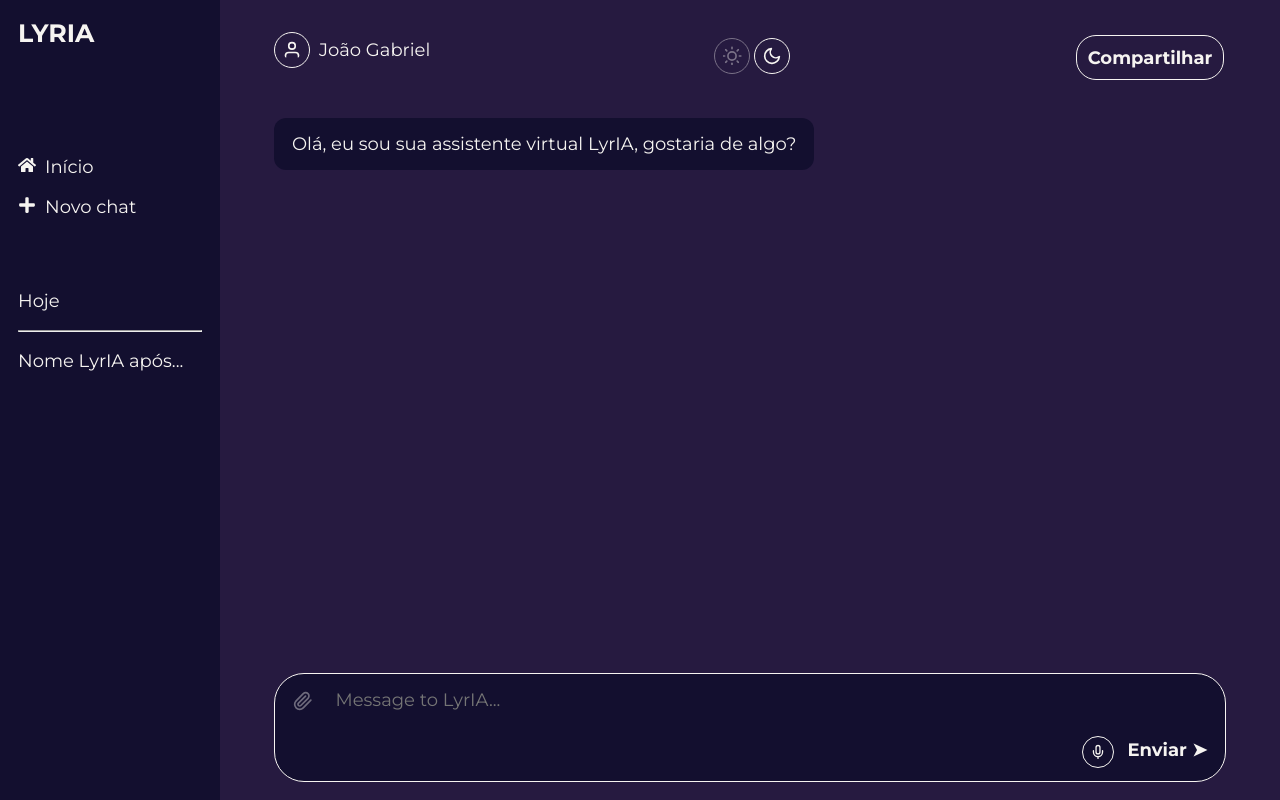
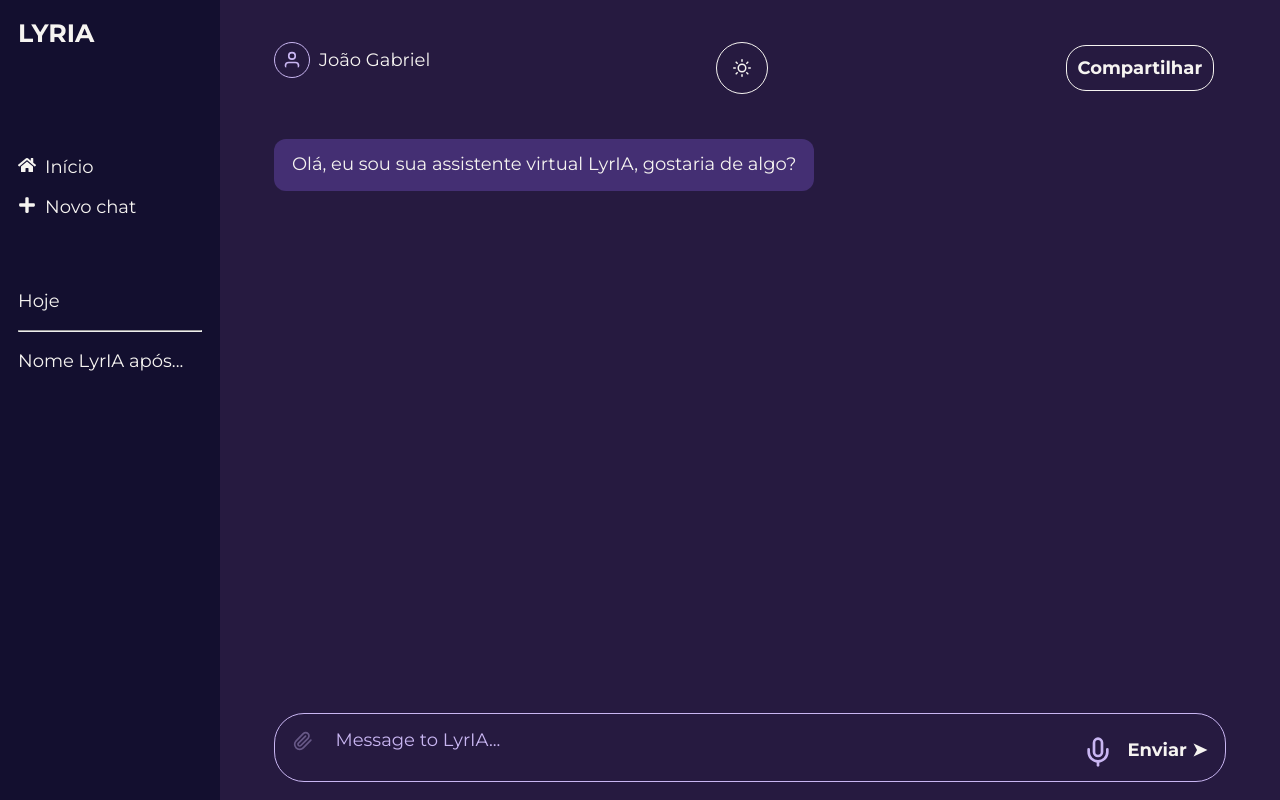
Before and after one commit to SENAISP-Unid601-Projetos/LyrIA, a React (Vite) app in the folder lyria-web/: page /chat in a window 1280 px wide. Built offline with nearby package versions, Linux system fonts and the light colour scheme.

Commit message:
Implementado temas no chat e estrutura a camada de API
- Sistema de temas claro/escuro para a interface do chat com a configuraçào de cores no css global
- Criei a configuração inicial da camada de service
- Integrado o uso de variáveis de ambiente (`.env`)

```diff
--- a/lyria-web/package.json
+++ b/lyria-web/package.json
@@ -10,6 +10,7 @@
     "preview": "vite preview"
   },
   "dependencies": {
+    "axios": "^1.11.0",
     "phosphor-react": "^1.4.1",
     "react": "^19.1.0",
     "react-dom": "^19.1.0",
--- a/lyria-web/src/assets/styles/global.css
+++ b/lyria-web/src/assets/styles/global.css
@@ -1,47 +1,77 @@
-@import url('https://fonts.googleapis.com/css2?family=Montserrat:ital,wght@0,100..900;1,100..900&display=swap');
+@import url("https://fonts.googleapis.com/css2?family=Montserrat:ital,wght@0,100..900;1,100..900&display=swap");
+
+/* ========================================================== */
+/* ARQUIVO DE CORES E TEMAS                                   */
+/* ========================================================== */
 
 :root {
   font-family: "Montserrat", sans-serif;
 
-  /* Tema Escuro (padrão) */
-  --color-white: #F6F4F1;
-  --color-light-purple: #C9B6F2;
-  --color-purpleV1: #6344A6;
-  --color-purpleV2: #442F73;
-  --color-dark-purple: #261A40;
-  --color-dark-purpleV2: #130F2F;
-  --color-dark-black: #0D0D0D;
+  /* ---------------------------------------------------------- */
+  /* 1. PALETA DE CORES GLOBAL (NÃO MUDA EM TODO O SITE)        */
+  /* ---------------------------------------------------------- */
+  --color-white: #f6f4f1;
+  --color-light-purple: #c9b6f2;
+  --color-purpleV1: #6344a6;
+  --color-purpleV2: #442f73;
+  --color-dark-purple: #261a40;
+  --color-dark-purpleV2: #130f2f;
+  --color-dark-black: #0d0d0d;
 
-  --text-on-purple: var(--color-white);
-  --icons-on-purple: var(--color-white);
-  --profile-text-color: var(--color-white);
+  /* ---------------------------------------------------------- */
+  /* 2. TEMA DO CHAT - DARK MODE                                */
+  /* ---------------------------------------------------------- */
+  --theme-background-page: var(--color-dark-purple);
+  --theme-background-sidebar: var(--color-dark-purpleV2);
+  --theme-background-header: var(--color-dark-purple);
+  --theme-background-input-container: var(--color-dark-purple);
+  --theme-background-input-field: var(--color-purpleV2);
+  --theme-background-message-user: var(--color-purpleV1);
+  --theme-background-message-bot: var(--color-purpleV2);
 
-  --color-sharebtntext: var(--color-white);
-  --color-sharebtnbackground: none;
-  --color-sharebtnborder: var(--color-white);
+  --theme-text-primary: var(--color-white);
+  --theme-text-secondary: var(--color-light-purple);
+  --theme-text-on-accent: var(--color-white);
+  --theme-text-placeholder: var(--color-light-purple);
+  --theme-profile-text: var(--color-white);
 
-  --color-whitetext:#F6F4F1;
+  --theme-icon-primary: var(--color-light-purple);
+  --theme-icon-theme-toggler: var(--color-white);
 
-  --color-chatinputclip:
+  --theme-button-share-text: var(--color-white);
+  --theme-button-share-background: transparent;
+  --theme-button-share-border: var(--color-white);
 }
 
+/* ---------------------------------------------------------- */
+/* 3. TEMA DO CHAT - LIGHT MODE                               */
+/* ---------------------------------------------------------- */
 [data-theme="light"] {
-  /* Tema Claro - Modificações específicas */
-  --color-white: #261A40; /* Texto principal */
-  --color-dark-purple: #F6F4F1; /* Fundo do chat */
-  --color-dark-purpleV2: #6344A6; /* Fundo de elementos roxos */
-  --color-purpleV2: #6344A6; /* Fundo mensagens usuário */
+  --theme-background-page: var(--color-white);
+  --theme-background-sidebar: var(--color-light-purple);
+  --theme-background-header: var(--color-white);
+  --theme-background-input-container: var(--color-white);
+  --theme-background-input-field: var(--color-white);
+  --theme-background-message-user: var(--color-purpleV1);
+  --theme-background-message-bot: var(--color-purpleV2);
 
-  /* Novas variáveis para tema claro */
-  --profile-text-color: #000000; /* Nome do usuário preto */
-  --theme-icons-color: #000000; /* Ícones de sol/lua pretos */
+  --theme-text-primary: var(--color-dark-purple);
+  --theme-text-secondary: var(--color-purpleV1);
+  --theme-text-on-accent: var(--color-white);
+  --theme-text-placeholder: var(--color-purpleV2);
+  --theme-profile-text: var(--color-dark-black);
 
-  --placeholder-color: #FFFFFF; /* Placeholder branco */
+  --theme-icon-primary: var(--color-purpleV1);
+  --theme-icon-theme-toggler: var(--color-dark-purple);
 
-  --color-sharebtntext: #F6F4F1;
-  --color-sharebtnbackground: #6344A6;
-  --color-sharebtnborder: none;
+  --theme-button-share-text: var(--color-white);
+  --theme-button-share-background: var(--color-purpleV1);
+  --theme-button-share-border: transparent;
 }
+
+/* ---------------------------------------------------------- */
+/* Regras CSS gerais */
+/* ---------------------------------------------------------- */
 * {
   margin: 0;
   font-size: 18px;
--- a/lyria-web/src/pages/ChatScreen/Styles/styles.css
+++ b/lyria-web/src/pages/ChatScreen/Styles/styles.css
@@ -1,17 +1,18 @@
 .chatbot-container {
   display: flex;
   height: 100vh;
-  color: var(--color-white);
+  background-color: var(--theme-background-page);
+  color: var(--theme-text-primary);
 }
 
 .sidebar {
   width: 220px;
-  background-color: var(--color-dark-purpleV2);
+  background-color: var(--theme-background-sidebar);
   display: flex;
   flex-direction: column;
   gap: 4rem;
   padding: 1rem;
-  color: var(--color-whitetext);
+  color: var(--theme-text-primary);
 }
 
 .sidebar nav {
@@ -40,9 +41,9 @@
   flex: 1;
   display: flex;
   flex-direction: column;
-  background-color: var(--color-dark-purple);
+  background-color: var(--theme-background-page);
   padding: 0 2rem;
-  color: var(--color-whitetext);
+  color: var(--theme-text-primary);
 }
 
 .chat-header {
@@ -50,56 +51,56 @@
   justify-content: space-between;
   align-items: center;
   padding: 1rem;
+  background-color: var(--theme-background-header);
 }
 
 .user-info {
   display: flex;
   align-items: center;
   gap: 0.5rem;
-  color:var(--profile-text-color)
+  color: var(--theme-profile-text);
 }
 
-.user-icon,
-.chat-actions-iconSun,
-.chat-actions-iconMoon {
-  border: 1px solid var(--color-white);
+.user-icon {
+  border: 1px solid var(--theme-icon-primary);
   border-radius: 100%;
   padding: 0.4rem;
-  color: var(--color-white);
+  color: var(--theme-icon-primary);
   font-size: 36px;
 }
 
-.chat-input-actions .icon{
-  border: 1px solid #F6F4F1;
+.theme-toggle-btn {
+  background: none;
+  border: 1px solid var(--theme-icon-theme-toggler);
+  color: var(--theme-icon-theme-toggler);
   border-radius: 100%;
-  padding: 0.4rem;
-  color: var(--color-white);
-  font-size: 36px;
+  cursor: pointer;
+  width: 52px;
+  height: 52px;
+  display: flex;
+  align-items: center;
+  justify-content: center;
+  font-size: 24px;
 }
 
-.chat-actions button,
 .share-btn {
   background: none;
   border: none;
   cursor: pointer;
-  padding: 0.1rem;
 }
 
 .share-btn p {
-  border: 1px solid var(--color-white);
-  background-color: var(--color-sharebtnbackground);
-  color: var(--color-sharebtntext);
+  border: 1px solid var(--theme-button-share-border);
+  background-color: var(--theme-button-share-background);
+  color: var(--theme-button-share-text);
   padding: 0.6rem;
   border-radius: 20px;
   font-size: 18px;
-}
-
-.share-btn {
   transition: transform 0.2s ease-in-out;
 }
 
-#btnShare:hover,
-#btnShare:focus {
+.share-btn:hover p,
+.share-btn:focus p {
   transform: scale(1.1);
   outline: none;
 }
@@ -119,15 +120,16 @@
   border-radius: 12px;
   line-height: 1.4;
   white-space: pre-line;
+  color: var(--theme-text-on-accent);
 }
 
 .message.bot {
   align-self: flex-start;
-  background-color: var(--color-dark-purpleV2);
+  background-color: var(--theme-background-message-bot);
 }
 
 .message.user {
-  background-color: var(--color-purpleV2);
+  background-color: var(--theme-background-message-user);
   align-self: flex-end;
 }
 
@@ -138,8 +140,8 @@
   gap: 0.75rem;
   margin: 1rem;
   padding: 0.75rem 1rem;
-  background-color: var(--color-dark-purpleV2);
-  border: 1px solid var(--color-white);
+  background-color: var(--theme-background-input-container);
+  border: 1px solid var(--theme-icon-primary);
   border-radius: 30px;
 }
 
@@ -149,15 +151,19 @@
   border: none;
   outline: none;
   resize: none;
-  color: var(--color-white);
+  color: var(--theme-text-primary);
   font-size: 1rem;
   line-height: 1;
   padding: 0.2rem 7rem 0.2rem 0.5rem;
-  min-height: 80px;
+  min-height: 40px;
+}
+
+.chat-input-container textarea::placeholder {
+  color: var(--theme-text-placeholder);
 }
 
 .chat-input-container .icon {
-  color: #F6F4F1;
+  color: var(--theme-icon-primary);
   font-size: 1.25rem;
   cursor: pointer;
   margin-top: 0.2rem;
@@ -175,7 +181,7 @@
 .chat-input-container button {
   background-color: transparent;
   border: none;
-  color:#F6F4F1;
+  color: var(--theme-text-primary);
   cursor: pointer;
   font-size: 1rem;
   font-weight: bold;
@@ -201,7 +207,8 @@
   transition: all 0.3s ease-in-out;
 }
 
-#micIcon:hover,#btnSend:hover {
+#micIcon:hover,
+#btnSend:hover {
   transform: scale(1.1);
 }
 
@@ -232,7 +239,7 @@
   }
 }
 
-.chat-input-container.is-typing .chat-input-actions button {
+.chat-input-container.is-typing #btnSend {
   animation: pulse 1.5s infinite ease-in-out;
 }
 
@@ -252,7 +259,7 @@
   padding: 0.75rem 1rem;
   margin-left: 0.5rem;
   border-radius: 12px;
-  background-color: var(--color-dark-purpleV2);
+  background-color: var(--theme-background-message-bot);
 }
 
 .typing-indicator span {
@@ -260,7 +267,7 @@
   width: 8px;
   height: 8px;
   margin: 0 2px;
-  background-color: #a9a5b8;
+  background-color: var(--theme-text-secondary);
   border-radius: 50%;
   animation: bounce-dot 1.4s infinite ease-in-out both;
 }
--- a/lyria-web/src/pages/ChatScreen/index.jsx
+++ b/lyria-web/src/pages/ChatScreen/index.jsx
@@ -4,7 +4,7 @@ import { FaHome, FaPlus } from "react-icons/fa";
 import { FiSun, FiMoon, FiUser } from "react-icons/fi";
 import { LuPaperclip, LuMic } from "react-icons/lu";
 import AnimatedBotMessage from "../../components/AnimatedBotMessage";
-import { Link } from 'react-router-dom';
+import { Link } from "react-router-dom";
 
 const knowledgeBase = {
   "melhor turma":
@@ -26,7 +26,7 @@ const knowledgeBase = {
 };
 
 function Chatbot() {
-  const [theme, setTheme] = useState('dark');
+  const [theme, setTheme] = useState("dark");
   const [messages, setMessages] = useState([
     {
       id: "initial-message",
@@ -39,11 +39,11 @@ function Chatbot() {
   const messagesEndRef = useRef(null);
 
   const toggleTheme = () => {
-    setTheme(prevTheme => prevTheme === 'dark' ? 'light' : 'dark');
+    setTheme((prevTheme) => (prevTheme === "dark" ? "light" : "dark"));
   };
 
   useEffect(() => {
-    document.documentElement.setAttribute('data-theme', theme);
+    document.documentElement.setAttribute("data-theme", theme);
   }, [theme]);
 
   const scrollToBottom = () => {
@@ -100,8 +100,8 @@ function Chatbot() {
     <div className="chatbot-container">
       <aside className="sidebar">
         <Link to="/">
-          <h2> LYRIA</h2>
-        </ Link>
+          <h2>LYRIA</h2>
+        </Link>
         <nav>
           <Link to="/">
             <div>
@@ -127,11 +127,9 @@ function Chatbot() {
             <span>João Gabriel</span>
           </div>
           <div className="chat-actions">
-            <button onClick={toggleTheme}>
-              <FiSun className="chat-actions-iconSun" style={{ opacity: theme === 'light' ? 1 : 0.4 }} />
-            </button>
-            <button onClick={toggleTheme}>
-              <FiMoon className="chat-actions-iconMoon" style={{ opacity: theme === 'dark' ? 1 : 0.4 }} />
+            {/* BOTÃO DE TEMA SIMPLIFICADO */}
+            <button onClick={toggleTheme} className="theme-toggle-btn">
+              {theme === "dark" ? <FiSun /> : <FiMoon />}
             </button>
           </div>
           <button className="share-btn" id="btnShare">
@@ -166,7 +164,7 @@ function Chatbot() {
           <div ref={messagesEndRef} />
         </div>
         <footer className={`chat-input-container ${input ? "is-typing" : ""}`}>
-          <LuPaperclip className="icon" id="luPaperClipIcon"/>
+          <LuPaperclip className="icon" id="luPaperClipIcon" />
           <textarea
             value={input}
             onChange={(e) => setInput(e.target.value)}
@@ -176,7 +174,7 @@ function Chatbot() {
             disabled={isBotTyping}
           />
           <div className="chat-input-actions">
-            <LuMic className="icon" id="micIcon"/>
+            <LuMic className="icon" id="micIcon" />
             <button onClick={handleSend} disabled={isBotTyping} id="btnSend">
               Enviar ➤
             </button>
```
Also changed, not shown: lyria-web/src/services/api.js (added, +19 -0 lines), 2 other files (tests, documents, lock files or other folders).
